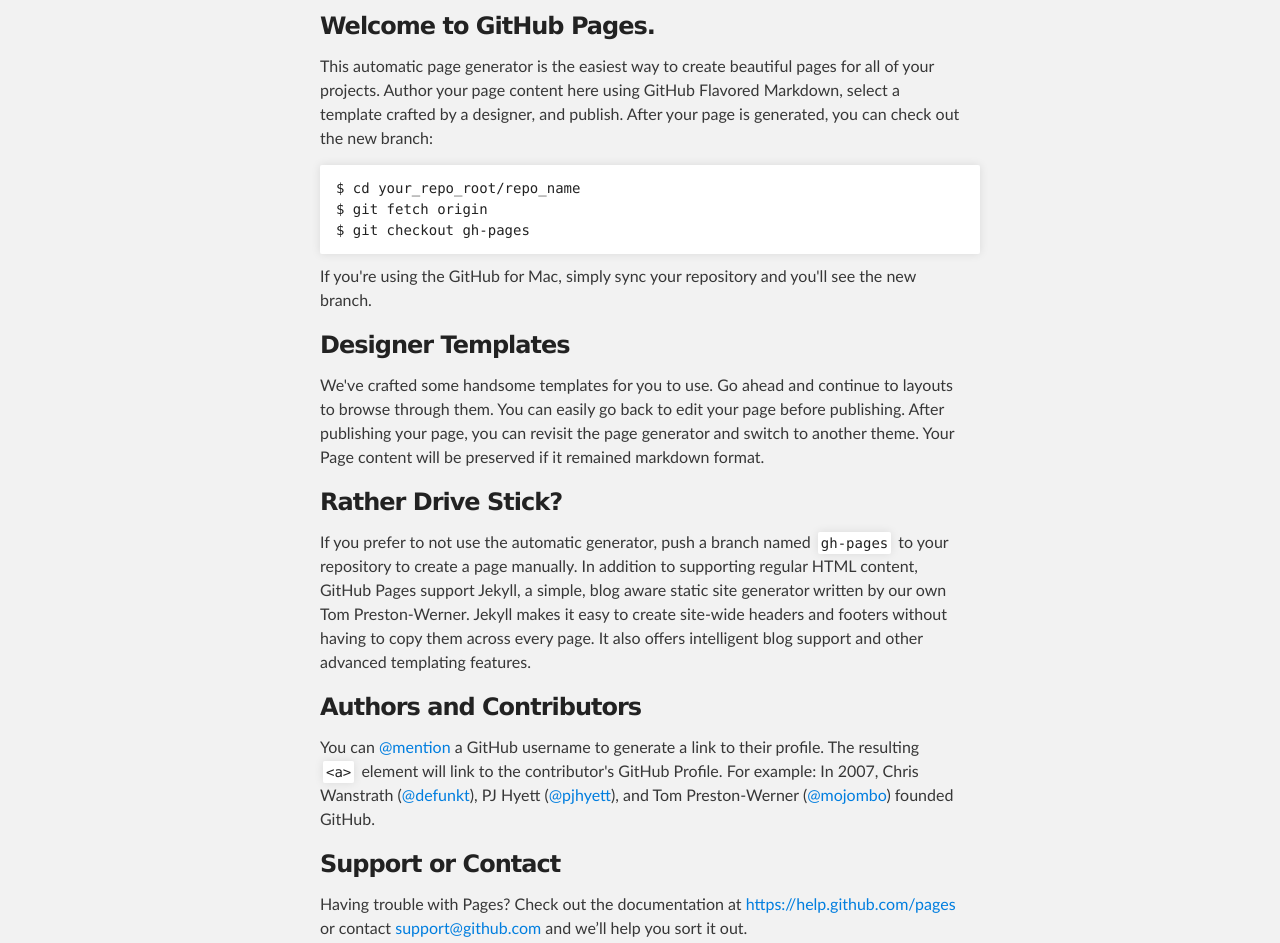
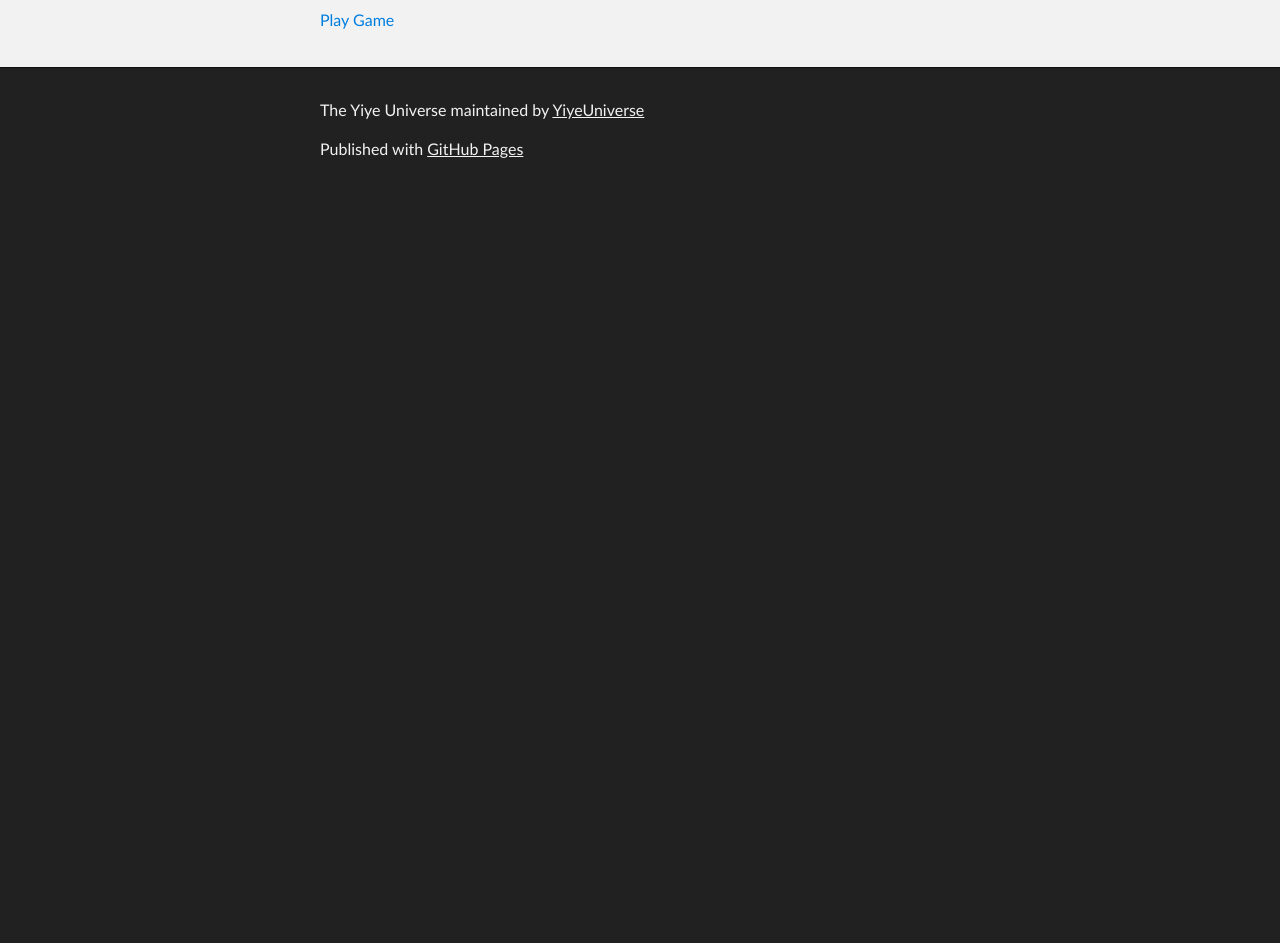
Before and after one commit to YiyeUniverse/The_Yiye_Universe, a plain HTML site: page index.html in a window 1280 px wide. Shown: the part 288-1231 px from the top of the page. After the commit the page ends 800 px from the top, so only its background shows below. Drawn offline with Linux system fonts and the light colour scheme.

```diff
--- a/index.html
+++ b/index.html
@@ -31,37 +31,7 @@
     <!-- MAIN CONTENT -->
     <div id="main_content_wrap" class="outer">
       <section id="main_content" class="inner">
-        <h3>
-<a id="welcome-to-github-pages" class="anchor" href="#welcome-to-github-pages" aria-hidden="true"><span class="octicon octicon-link"></span></a>Welcome to GitHub Pages.</h3>
-
-<p>This automatic page generator is the easiest way to create beautiful pages for all of your projects. Author your page content here using GitHub Flavored Markdown, select a template crafted by a designer, and publish. After your page is generated, you can check out the new branch:</p>
-
-<pre><code>$ cd your_repo_root/repo_name
-$ git fetch origin
-$ git checkout gh-pages
-</code></pre>
-
-<p>If you're using the GitHub for Mac, simply sync your repository and you'll see the new branch.</p>
-
-<h3>
-<a id="designer-templates" class="anchor" href="#designer-templates" aria-hidden="true"><span class="octicon octicon-link"></span></a>Designer Templates</h3>
-
-<p>We've crafted some handsome templates for you to use. Go ahead and continue to layouts to browse through them. You can easily go back to edit your page before publishing. After publishing your page, you can revisit the page generator and switch to another theme. Your Page content will be preserved if it remained markdown format.</p>
-
-<h3>
-<a id="rather-drive-stick" class="anchor" href="#rather-drive-stick" aria-hidden="true"><span class="octicon octicon-link"></span></a>Rather Drive Stick?</h3>
-
-<p>If you prefer to not use the automatic generator, push a branch named <code>gh-pages</code> to your repository to create a page manually. In addition to supporting regular HTML content, GitHub Pages support Jekyll, a simple, blog aware static site generator written by our own Tom Preston-Werner. Jekyll makes it easy to create site-wide headers and footers without having to copy them across every page. It also offers intelligent blog support and other advanced templating features.</p>
-
-<h3>
-<a id="authors-and-contributors" class="anchor" href="#authors-and-contributors" aria-hidden="true"><span class="octicon octicon-link"></span></a>Authors and Contributors</h3>
-
-<p>You can <a href="https://github.com/blog/821" class="user-mention">@mention</a> a GitHub username to generate a link to their profile. The resulting <code>&lt;a&gt;</code> element will link to the contributor's GitHub Profile. For example: In 2007, Chris Wanstrath (<a href="https://github.com/defunkt" class="user-mention">@defunkt</a>), PJ Hyett (<a href="https://github.com/pjhyett" class="user-mention">@pjhyett</a>), and Tom Preston-Werner (<a href="https://github.com/mojombo" class="user-mention">@mojombo</a>) founded GitHub.</p>
-
-<h3>
-<a id="support-or-contact" class="anchor" href="#support-or-contact" aria-hidden="true"><span class="octicon octicon-link"></span></a>Support or Contact</h3>
-
-<p>Having trouble with Pages? Check out the documentation at <a href="https://help.github.com/pages">https://help.github.com/pages</a> or contact <a href="mailto:support@github.com">support@github.com</a> and we’ll help you sort it out.</p>
+        <p><a href="http://yiyeuniverse.github.io/The_Yiye_Universe/index.html">Play Game</a></p>
       </section>
     </div>
 
```
Also changed, not shown: params.json (+1 -1 lines).
